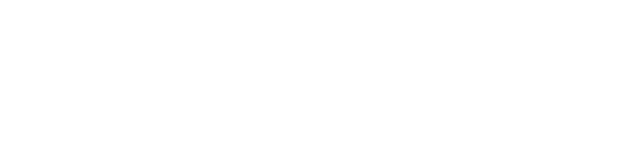
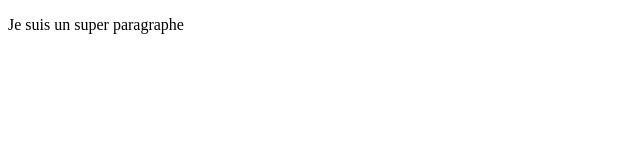
Before and after one commit to will142/git-quest-6, a plain HTML site: page index.html in a window 1280 px wide. Shown: the whole page, without its empty margins (0-640 px from the left). Drawn offline with Linux system fonts and the light colour scheme.

Commit message:
add paragraph

```diff
--- a/index.html
+++ b/index.html
@@ -5,6 +5,6 @@
     <title>Titre modifié</title>
   </head>
   <body>
-
+    <p>Je suis un super paragraphe</p>
   </body>
 </html>
```
